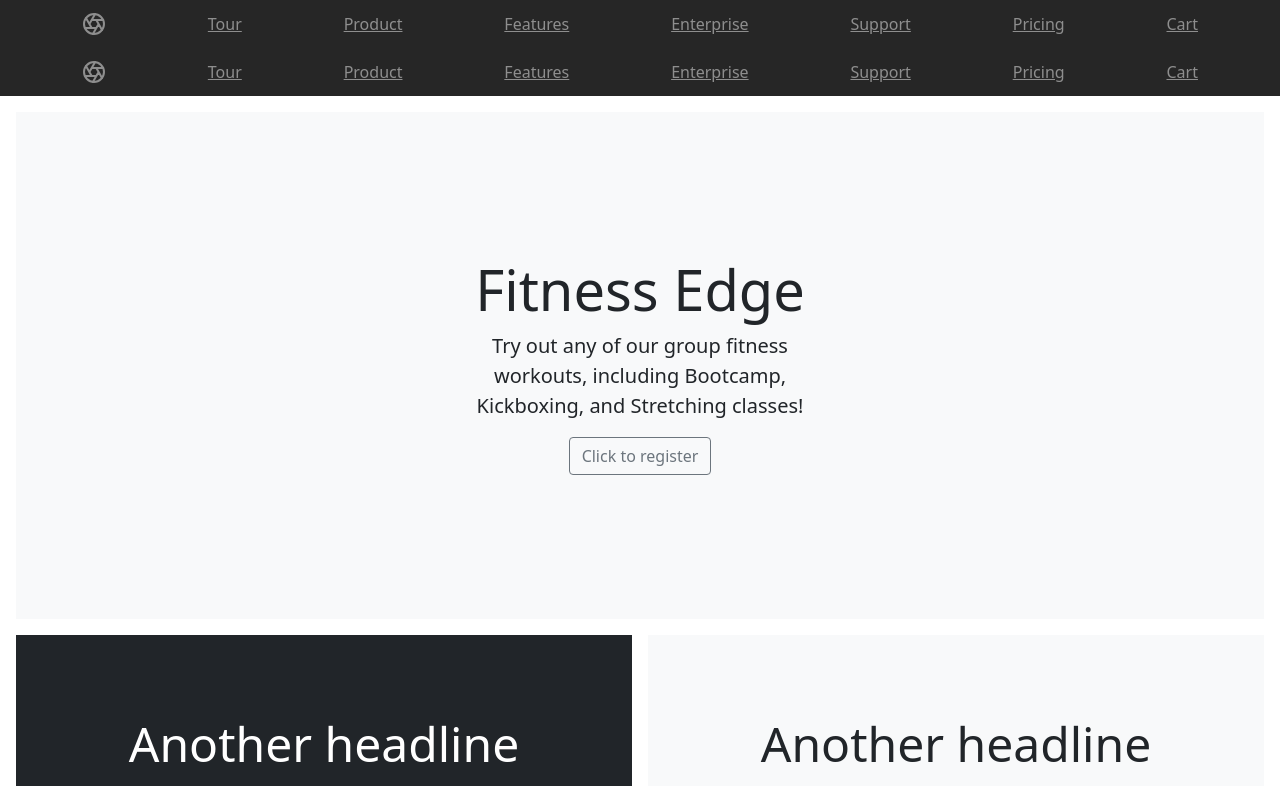
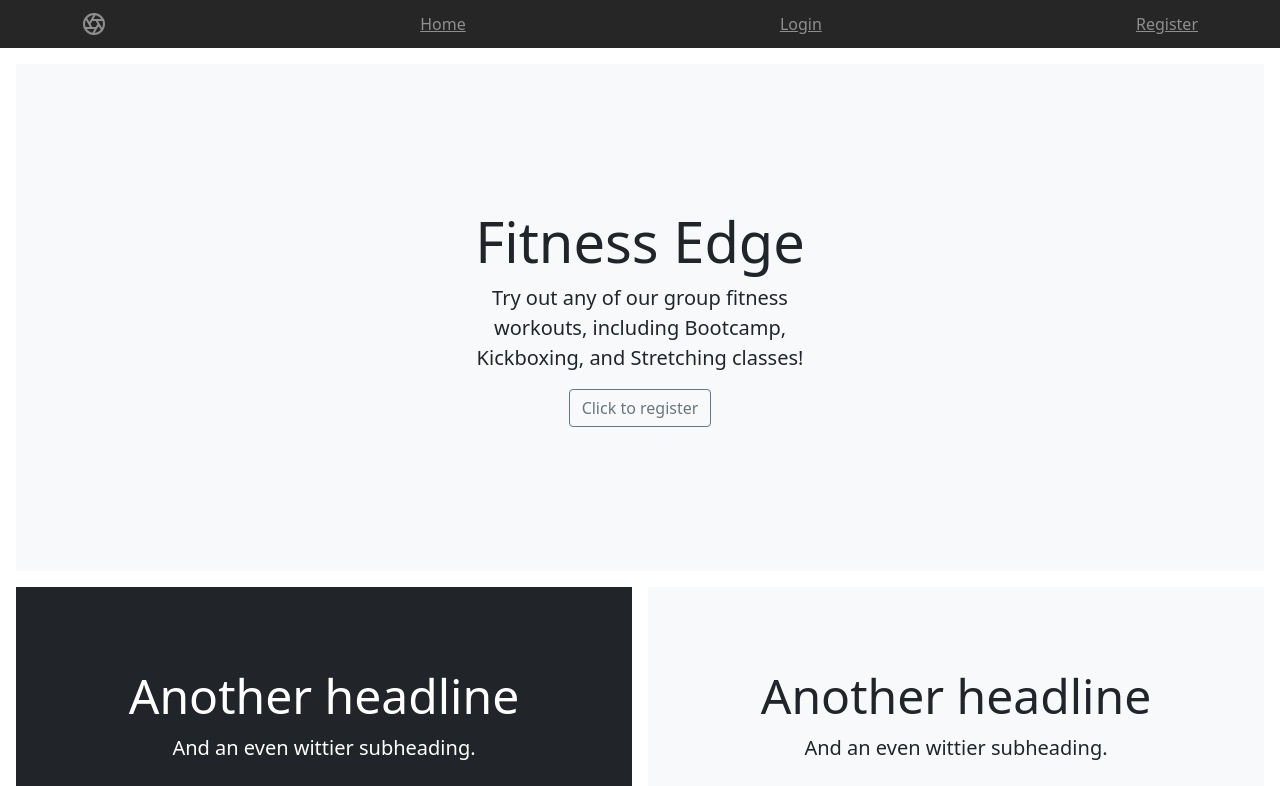
Before and after one commit to Animesh1210/CA_Project, an Angular app: page /Home in a window 1280 px wide. Shown: the top 786 px of the page. Built offline with nearby package versions, Linux system fonts and the light colour scheme.

Commit message:
fixed nav and home, landing page still not home(not working?)

```diff
--- a/src/app/home/home.component.html
+++ b/src/app/home/home.component.html
@@ -33,20 +33,6 @@
 
 </head>
 <body>
-  <header class="site-header sticky-top py-1">
-    <nav class="container d-flex flex-column flex-md-row justify-content-between">
-      <a class="py-2" href="#" aria-label="Product">
-        <svg xmlns="http://www.w3.org/2000/svg" width="24" height="24" fill="none" stroke="currentColor" stroke-linecap="round" stroke-linejoin="round" stroke-width="2" class="d-block mx-auto" role="img" viewBox="0 0 24 24"><title>Product</title><circle cx="12" cy="12" r="10"/><path d="M14.31 8l5.74 9.94M9.69 8h11.48M7.38 12l5.74-9.94M9.69 16L3.95 6.06M14.31 16H2.83m13.79-4l-5.74 9.94"/></svg>
-      </a>
-      <a class="py-2 d-none d-md-inline-block" routerLink="login">Tour</a>
-      <a class="py-2 d-none d-md-inline-block" href="#">Product</a>
-      <a class="py-2 d-none d-md-inline-block" href="#">Features</a>
-      <a class="py-2 d-none d-md-inline-block" href="#">Enterprise</a>
-      <a class="py-2 d-none d-md-inline-block" href="#">Support</a>
-      <a class="py-2 d-none d-md-inline-block" href="#">Pricing</a>
-      <a class="py-2 d-none d-md-inline-block" href="#">Cart</a>
-    </nav>
-  </header>
 <main>
   <div class="position-relative overflow-hidden p-3 p-md-5 m-md-3 text-center bg-light">
     <div class="col-md-5 p-lg-5 mx-auto my-5">
--- a/src/app/nav-bar/nav-bar.component.html
+++ b/src/app/nav-bar/nav-bar.component.html
@@ -38,12 +38,9 @@
       <a class="py-2" href="#" aria-label="Product">
         <svg xmlns="http://www.w3.org/2000/svg" width="24" height="24" fill="none" stroke="currentColor" stroke-linecap="round" stroke-linejoin="round" stroke-width="2" class="d-block mx-auto" role="img" viewBox="0 0 24 24"><title>Product</title><circle cx="12" cy="12" r="10"/><path d="M14.31 8l5.74 9.94M9.69 8h11.48M7.38 12l5.74-9.94M9.69 16L3.95 6.06M14.31 16H2.83m13.79-4l-5.74 9.94"/></svg>
       </a>
-      <a class="py-2 d-none d-md-inline-block" routerLink="login">Tour</a>
-      <a class="py-2 d-none d-md-inline-block" href="#">Product</a>
-      <a class="py-2 d-none d-md-inline-block" href="#">Features</a>
-      <a class="py-2 d-none d-md-inline-block" href="#">Enterprise</a>
-      <a class="py-2 d-none d-md-inline-block" href="#">Support</a>
-      <a class="py-2 d-none d-md-inline-block" href="#">Pricing</a>
-      <a class="py-2 d-none d-md-inline-block" href="#">Cart</a>
+      <a class="py-2 d-none d-md-inline-block" routerLink="Home">Home</a>
+      <a class="py-2 d-none d-md-inline-block" href="login">Login</a>
+      <a class="py-2 d-none d-md-inline-block" href="register">Register</a>
+
     </nav>
   </header>
```
